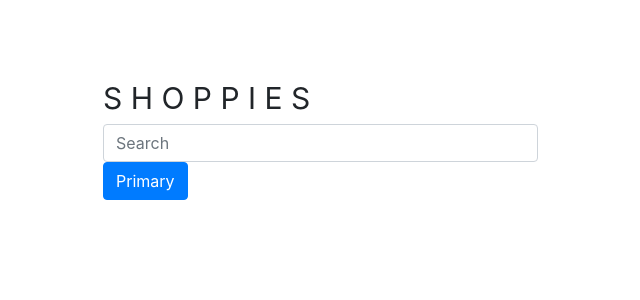
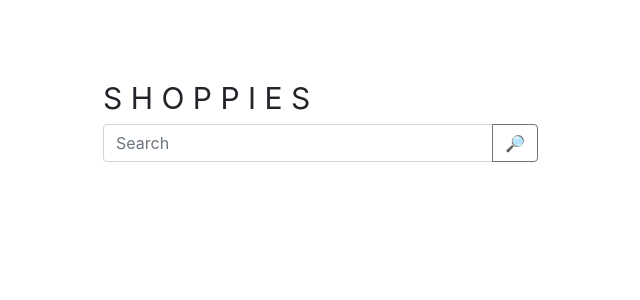
Before and after one commit to JankyCS/shopify-intern-frontend-challenge-fall-2021, a React (Create React App) app: page / in a window 1280 px wide. Shown: the top 300 px of the page, without its empty margins (89-729 px from the left). Built offline with nearby package versions, Linux system fonts and the light colour scheme.

Commit message:
styled searchbar

```diff
--- a/src/components/Search.js
+++ b/src/components/Search.js
@@ -3,11 +3,19 @@ import React, {useState} from 'react'
 
 const Search = (props) => {
     const [query, setQuery] = useState('')
+    const noGlow = {
+        boxShadow: "none"
+    }
 
     return (
     <div>
-        <input className="form-control" type="text" placeholder="Search" onChange={e => setQuery(e.target.value)}/>
-        <button type="button" className="btn btn-primary" onClick={()=>props.addNomination(query)}>Primary</button>
+        <div className="input-group mb-3">
+            <input className="form-control" style={noGlow} type="text" placeholder="Search" onChange={e => setQuery(e.target.value)}/>
+            <div className="input-group-append">
+                <button className="btn btn-outline-secondary" style={noGlow} type="button">🔎</button>
+            </div>
+        </div>
+        {/* <button type="button" className="btn btn-primary" onClick={()=>props.addNomination(query)}>Primary</button> */}
     </div>
     )
 }
--- a/src/containers/Home.js
+++ b/src/containers/Home.js
@@ -12,7 +12,7 @@ const Home = () => {
         <div className="row" style={{textAlign:"center",verticalAlign: "middle"}}>
             <div className="col-lg-6" style={{textAlign:"Left",padding:"10vh 1vw 0px 15vw"}}>
                 <h1 style={{fontSize:30,fontWeight:400}}>S H O P P I E S</h1>
-                <Search addNomination={addNomination}/>
+                <Search nominations={nominations} addNomination={addNomination}/>
             </div>
             <div className="col-lg-6">
             {nominations.toString()}
```
